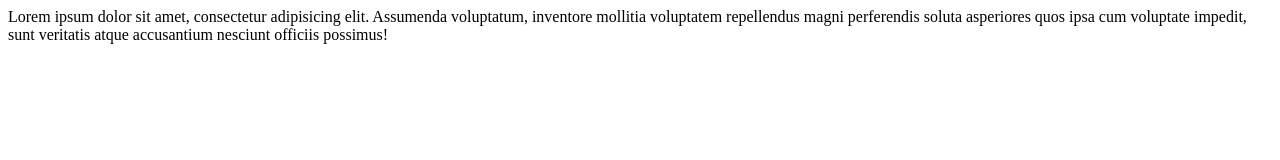
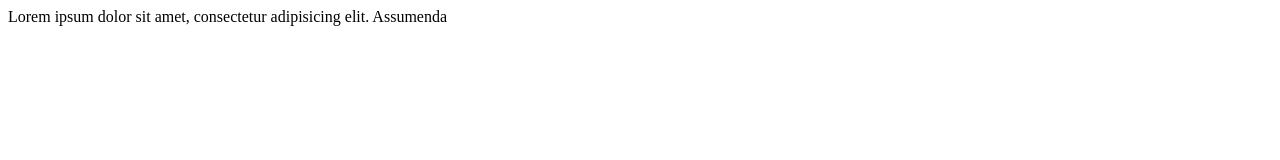
Before and after one commit to Cheikh-Kanteye/git_init, a plain HTML site: page index.html in a window 1280 px wide. Drawn offline with Linux system fonts and the light colour scheme.

Commit message:
update index.html

```diff
--- a/index.html
+++ b/index.html
@@ -7,8 +7,5 @@
   </head>
   <body>
     Lorem ipsum dolor sit amet, consectetur adipisicing elit. Assumenda
-    voluptatum, inventore mollitia voluptatem repellendus magni perferendis
-    soluta asperiores quos ipsa cum voluptate impedit, sunt veritatis atque
-    accusantium nesciunt officiis possimus!
   </body>
 </html>
```
